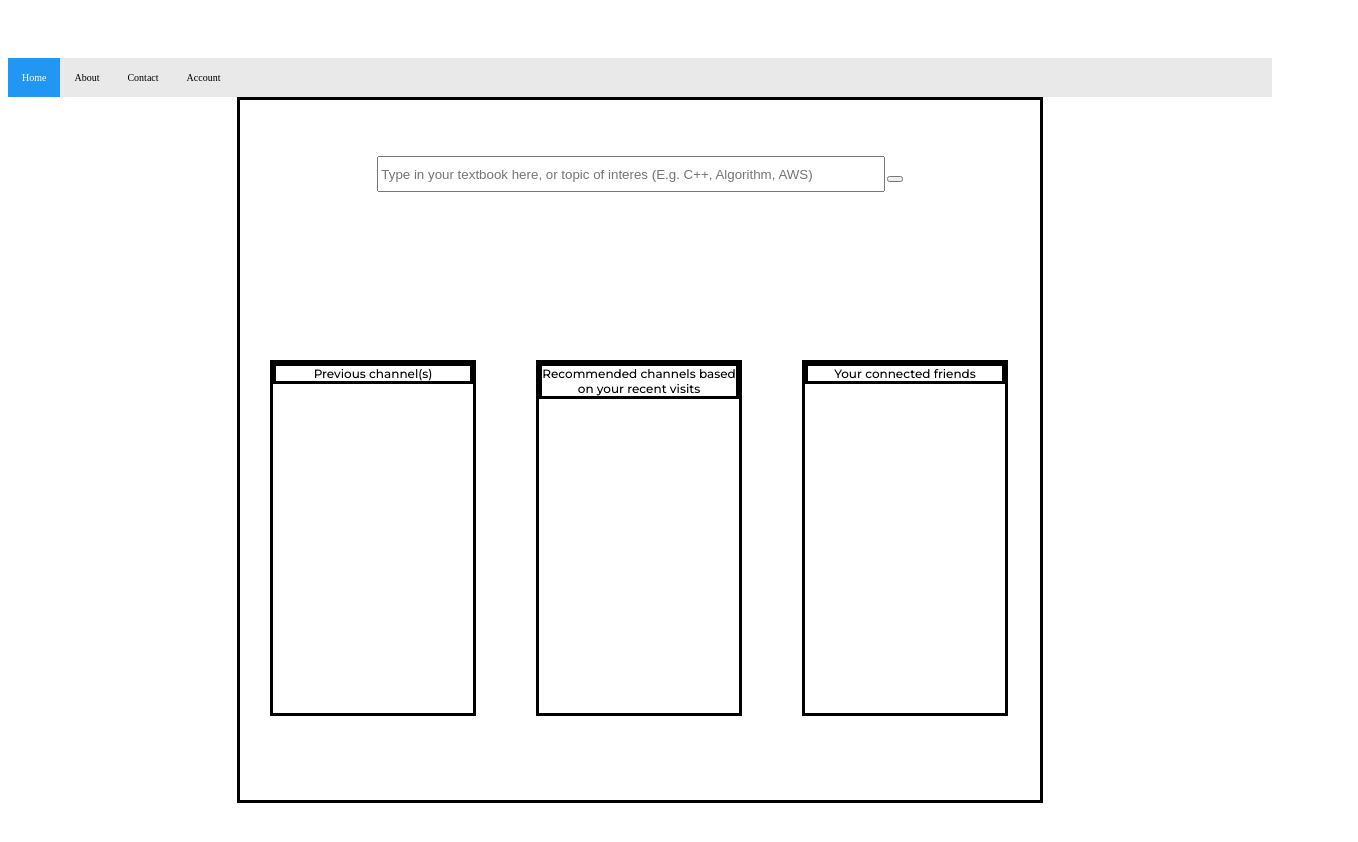
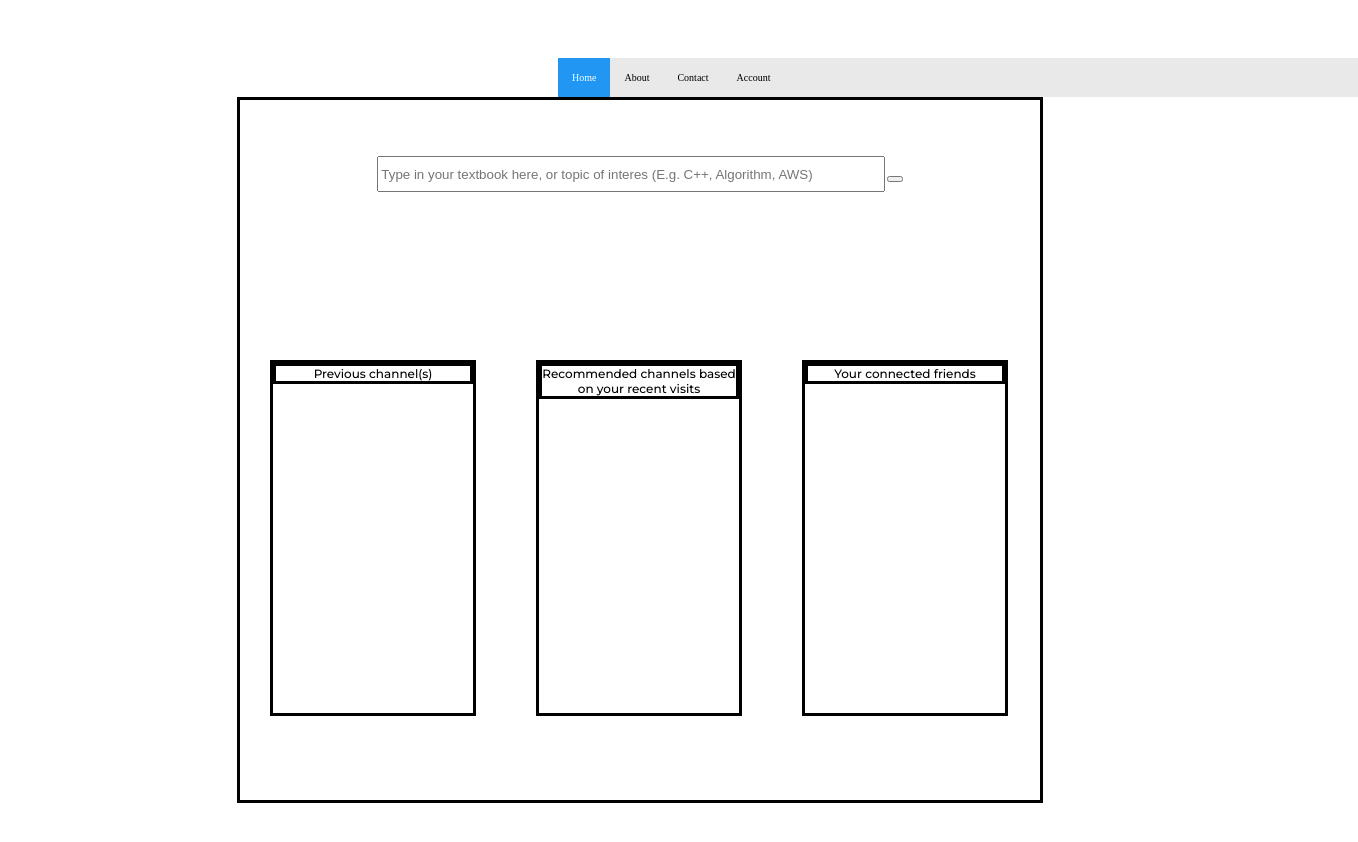
Before and after one commit to joych51/YJS, a plain HTML site: page homepage.html in a window 1280 px wide. Shown: the whole page, 1358 px wide, since content can reach past the window. Drawn offline with Linux system fonts and the light colour scheme.

Commit message:
fixed menu bar

```diff
--- a/style/style1.css
+++ b/style/style1.css
@@ -6,6 +6,8 @@
 
 
 .topnav {
+    margin-left: 550px;
+    width: 800px;
     overflow: hidden;
     background-color: #e9e9e9;
     }
```
